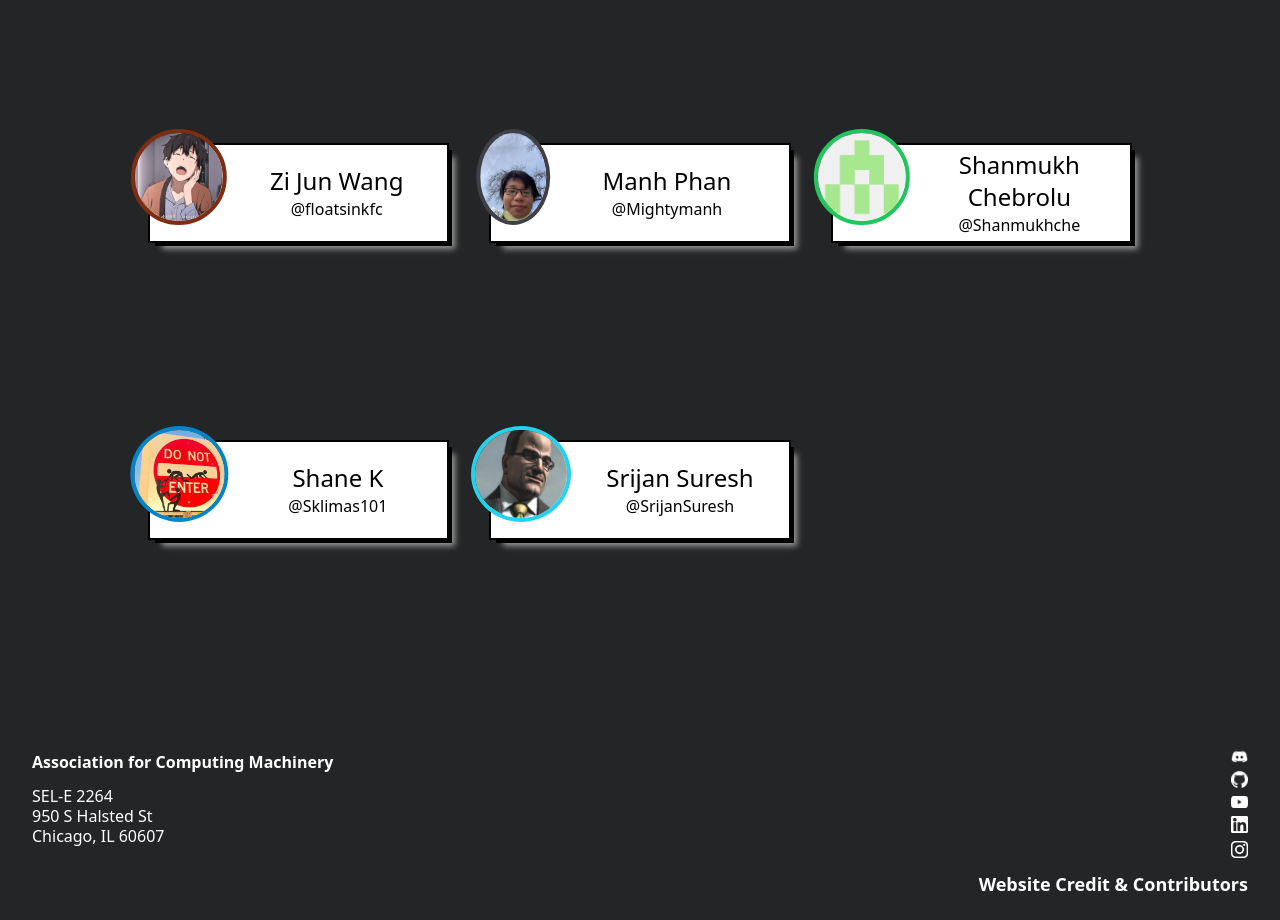
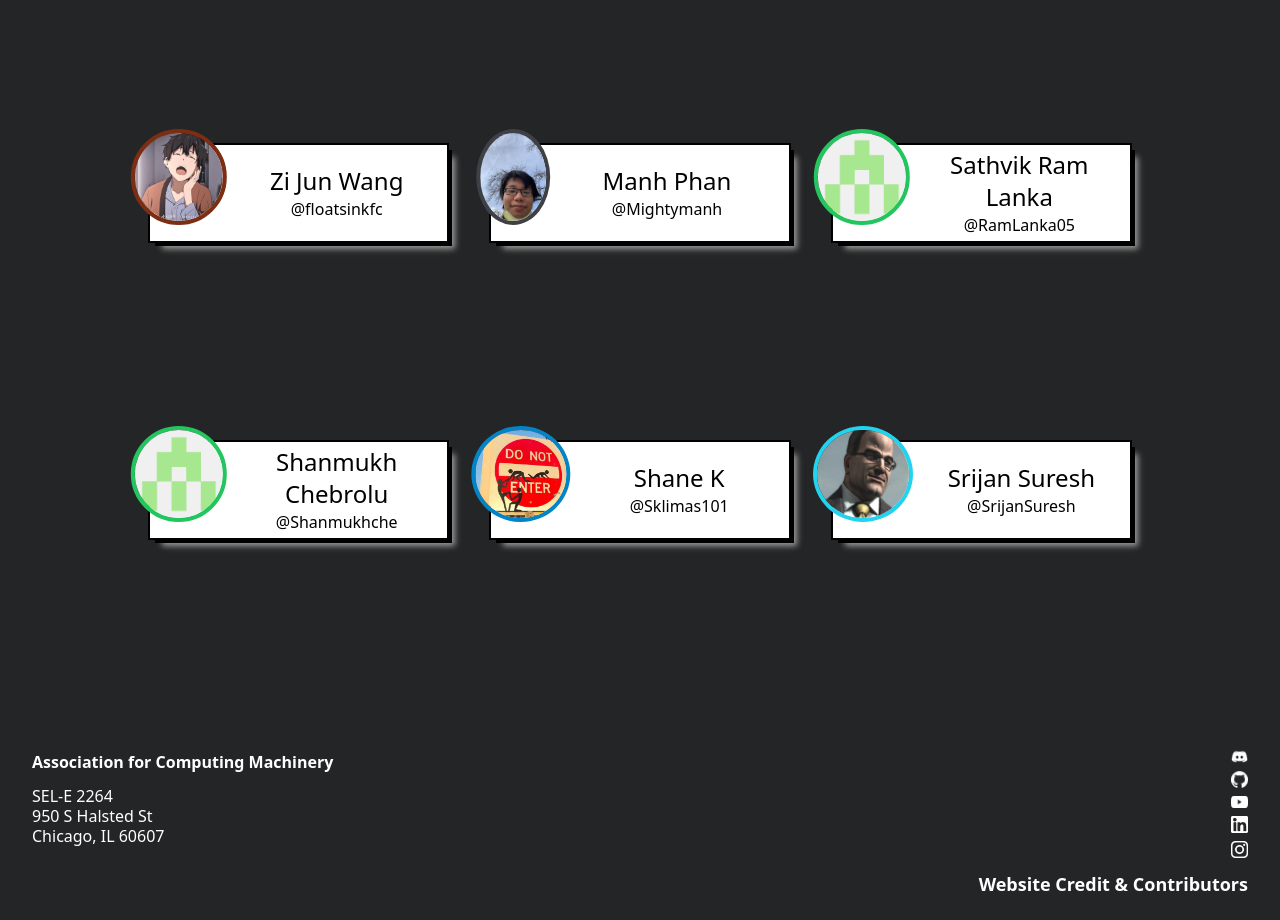
Before and after one commit to acm-uic/marketplace, a Next.js app: page /Contributors in a window 1280 px wide. Shown: the part 1220-2140 px from the top of the page. Built offline with nearby package versions, Linux system fonts and the light colour scheme.

Commit message:
Name added to contributor page

```diff
--- a/app/Contributors/contributor.jsx
+++ b/app/Contributors/contributor.jsx
@@ -1,7 +1,7 @@
 'use client'
 import Link from 'next/link'
 import React, { useEffect } from 'react'
-import {AdrianKnight, Andre, SamuelE, Shanmukhche, Sklimas101, SrijanS, Manh_Phan, ZiJunW} from '../components/UserCard'
+import {AdrianKnight, Andre, SamuelE, Shanmukhche, Sklimas101, SrijanS, Manh_Phan, ZiJunW, SathvikL} from '../components/UserCard'
 
 const ContributorPage = ( {isDarkMode, productListRef}) => {
 
@@ -16,6 +16,7 @@ const ContributorPage = ( {isDarkMode, productListRef}) => {
             <SamuelE/>
             <ZiJunW/>
             <Manh_Phan/>
+            <SathvikL/>
             <Shanmukhche/>
             <Sklimas101/>
             <SrijanS/>
--- a/app/components/UserCard.jsx
+++ b/app/components/UserCard.jsx
@@ -154,3 +154,21 @@ export const Manh_Phan = () => {
     </div>
   );
 };
+
+export const SathvikL = () => {
+  return (
+    <div>
+      <div className="flex justify-center align-middle bg-white shadow-contributor max-w-[380px] h-[100px] m-5 border-solid border-2 border-black">
+        <Image className="rounded-[50%] border-green-500 border-[4px] -translate-x-[20%] -translate-y-4" src={profilePicShanmukh} width={100} height={100} alt="" />
+        <div className="text-black text-center w-full self-center mr-5">
+          <h3 className="text-2xl">
+          Sathvik Ram Lanka
+          </h3>
+          <div>
+            <Link href={"https://github.com/RamLanka05"} target="_blank">@RamLanka05</Link>
+          </div>
+        </div>
+      </div>
+    </div>
+  );
+};
```
